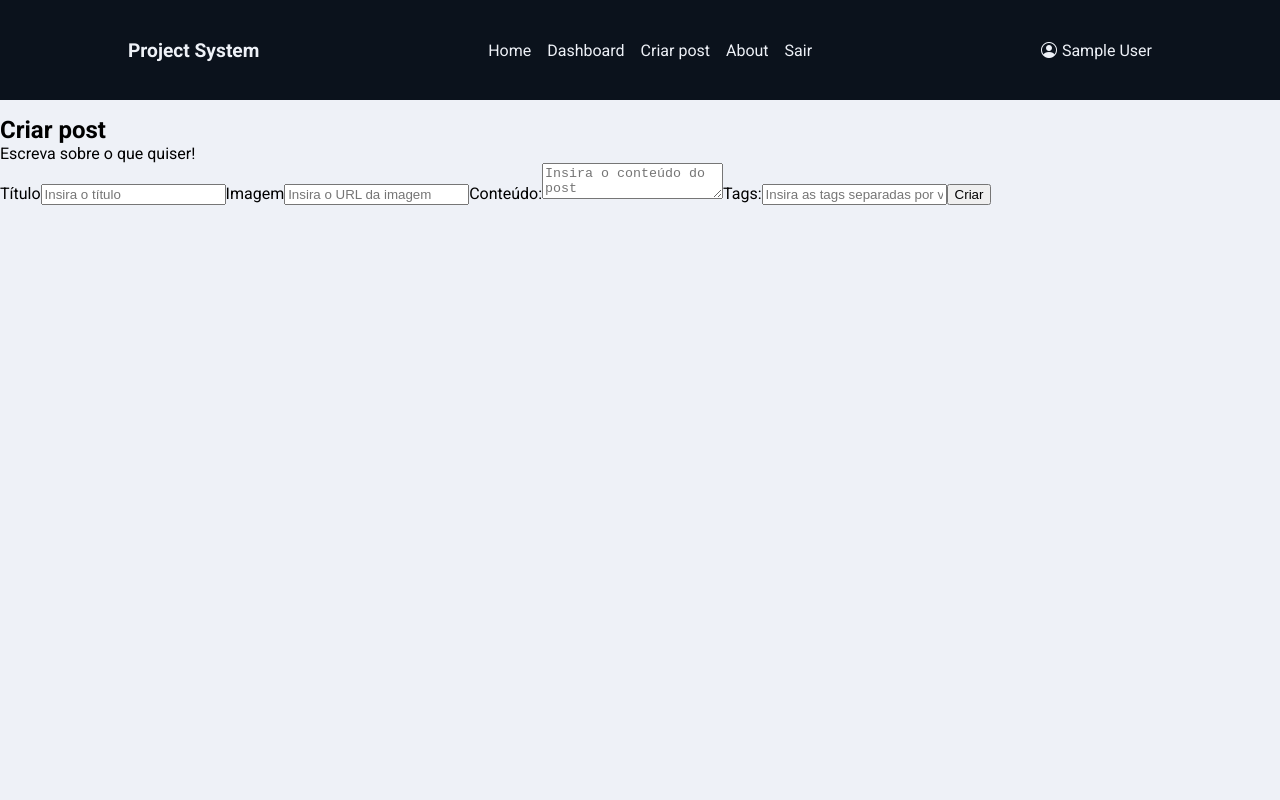
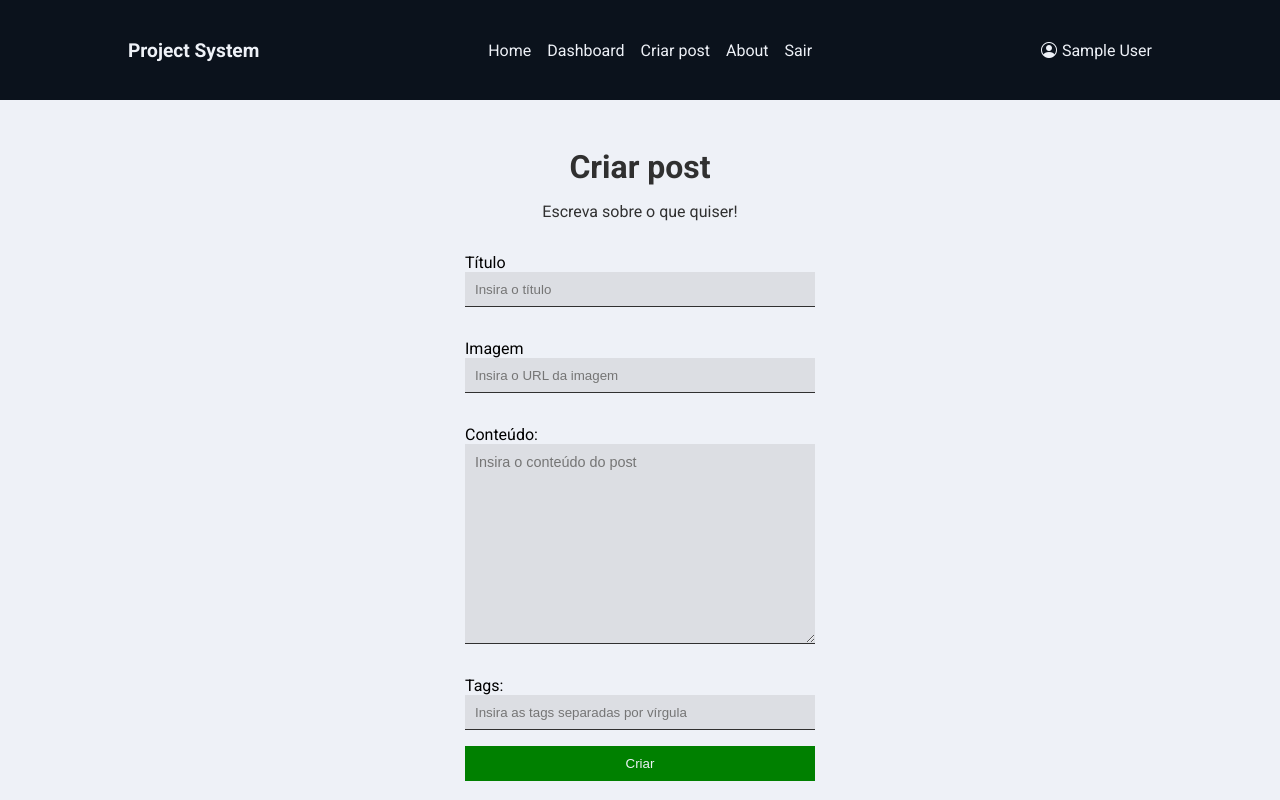
Before and after one commit to lucasfvalle/project_system, a React (Create React App) app: page /createpost in a window 1280 px wide. Built offline with nearby package versions, Linux system fonts and the light colour scheme; no server answers; sample sign-in values are in the browser's storage.

Commit message:
Estilizando página de criação de post.

```diff
--- a/src/pages/CreatePost/CreatePost.css
+++ b/src/pages/CreatePost/CreatePost.css
@@ -0,0 +1,57 @@
+.create-post{
+    width: 100vw;
+    height: 100vh;
+    display: flex;
+    flex-direction: column;
+}
+.create-post h2{
+    width: 100%;
+    text-align: center;
+    margin: 1em 0 .5em 0;
+    color: #303030;
+    font-size: 2em;
+}
+.create-post p{
+    width: 100%;
+    text-align: center;
+    font-size: 1em;
+    color: #303030;
+    margin-bottom: 1em;
+}
+.create-post form{
+    width: 100%;
+    height: auto;
+    display: flex;
+    flex-direction: column;
+    align-items: center;
+    justify-content: center;
+}
+.create-post form label{
+    display: flex;
+    flex-direction: column;
+    margin: 1em;
+}
+.create-post form label input, textarea{
+    width:350px;
+    outline: none;
+    border: none;
+    border-bottom: 1px solid #303030;
+    background-color: #dcdee3;
+    padding: 10px;
+}
+.create-post form label textarea{
+    font-family: Arial, Helvetica, sans-serif;
+    font-size: .9em;
+    height: 200px;
+}
+.create-post form label input{
+    height: 35px;
+}
+.create-post form button{
+    width: 350px;
+    height: 35px;
+    margin-bottom: 1em;
+    border:none;
+    color: #eef1f7;
+    background-color: green;
+}
--- a/src/pages/CreatePost/CreatePost.js
+++ b/src/pages/CreatePost/CreatePost.js
@@ -12,9 +12,9 @@ const CreatePost = () => {
 
     const handleSubmit = (e) => {
         e.preventDefault();
-    }
+    };
     return(
-        <div>
+        <div className="create-post">
             <h2> Criar post</h2>
             <p>
                 Escreva sobre o que quiser!
```
Also changed, not shown: src/hooks/useInsertDocument.js (+41 -0 lines).
